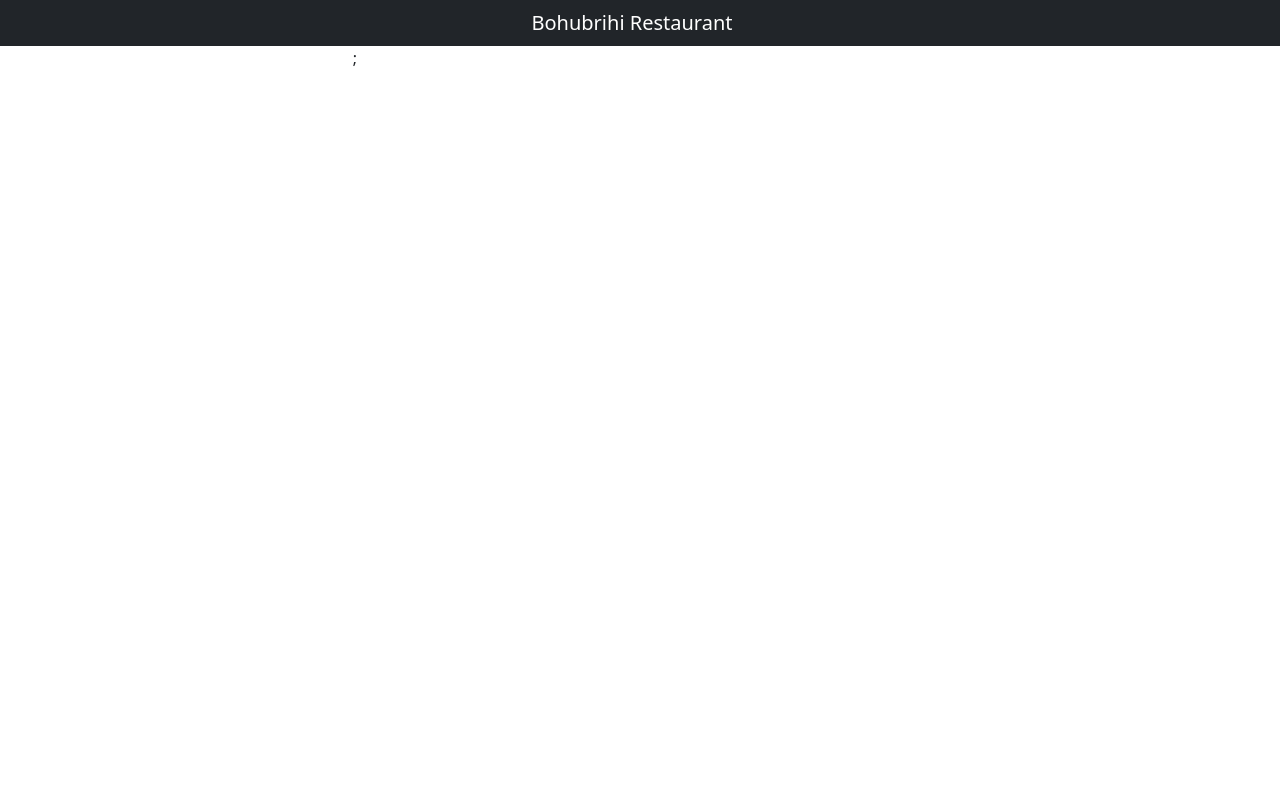
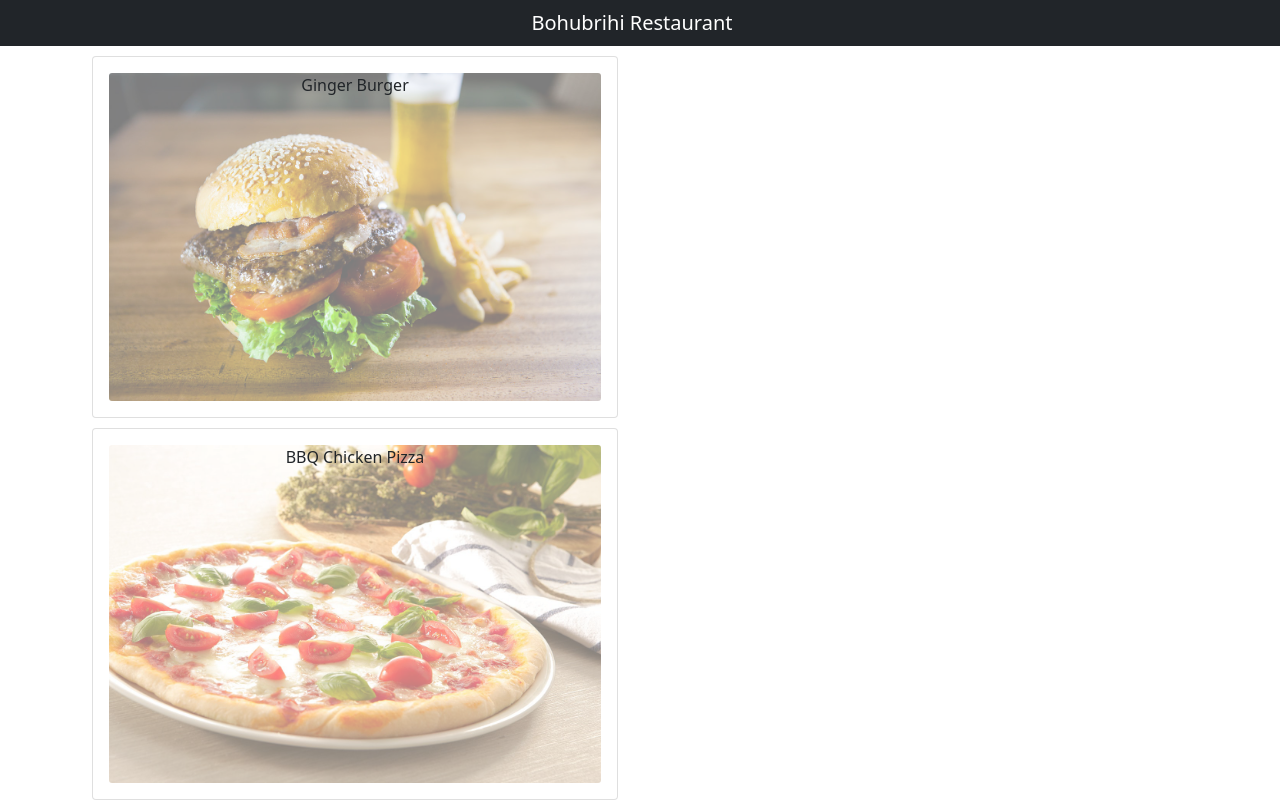
Before and after one commit to shwakib/fromscratch, a React (Create React App) app in the folder full-stack-journey/REACT/f1st-react-app/restaurant-project/: page / in a window 1280 px wide. Shown: the top 801 px of the page. Built offline with nearby package versions, Linux system fonts and the light colour scheme; the HTML template or start-up script is replaced by a standard one.

Commit message:
menuItem show

```diff
--- a/full-stack-journey/REACT/f1st-react-app/restaurant-project/src/components/body/Menus.js
+++ b/full-stack-journey/REACT/f1st-react-app/restaurant-project/src/components/body/Menus.js
@@ -16,7 +16,7 @@
             < div className="container" >
                 <div className="row">
                     <div className="col-6">
-                        {menu};
+                        {menu}
                     </div>
                 </div>
             </div >
--- a/full-stack-journey/REACT/f1st-react-app/restaurant-project/src/components/body/menuItem.js
+++ b/full-stack-journey/REACT/f1st-react-app/restaurant-project/src/components/body/menuItem.js
@@ -1,9 +1,15 @@
 import React from "react";
+import { Card, CardImg, CardImgOverlay, CardBody, CardTitle } from 'reactstrap';
 
 const menuItem = (props) => {
     return (
         <div>
-
+            <Card style={{ margin: "10px" }}>
+                <CardBody>
+                    <CardImg width="100%" alt={props.dish.name} src={props.dish.image} style={{ opacity: '0.5' }} />
+                    <CardImgOverlay>{props.dish.name}</CardImgOverlay>
+                </CardBody>
+            </Card>
         </div>
     )
 }
```
